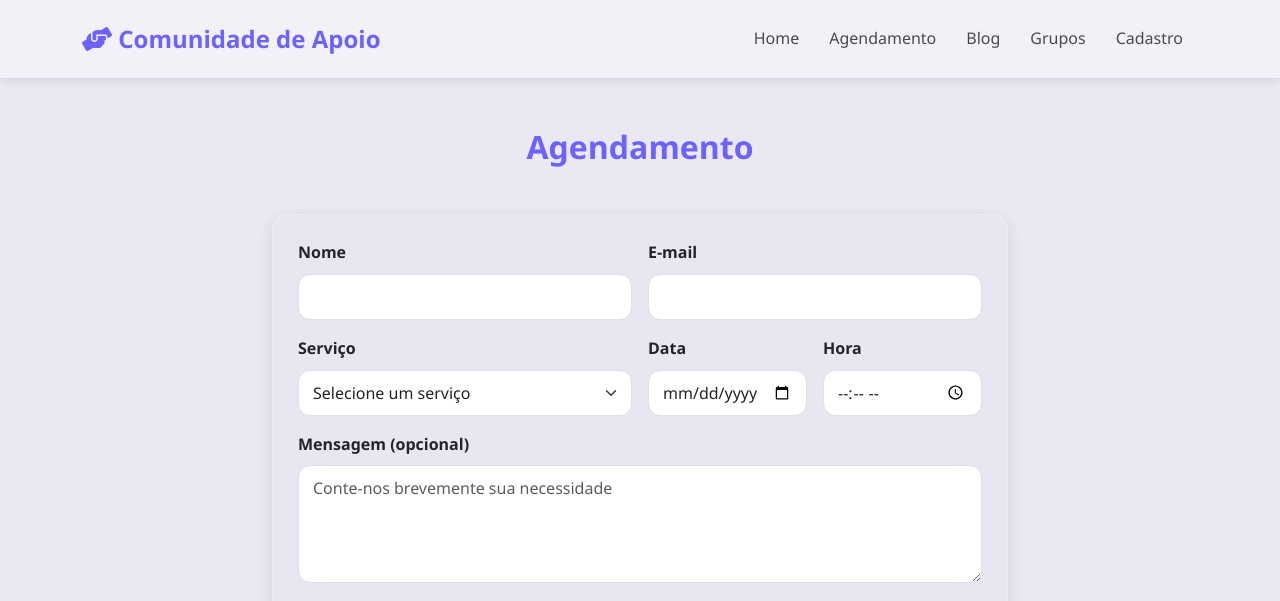
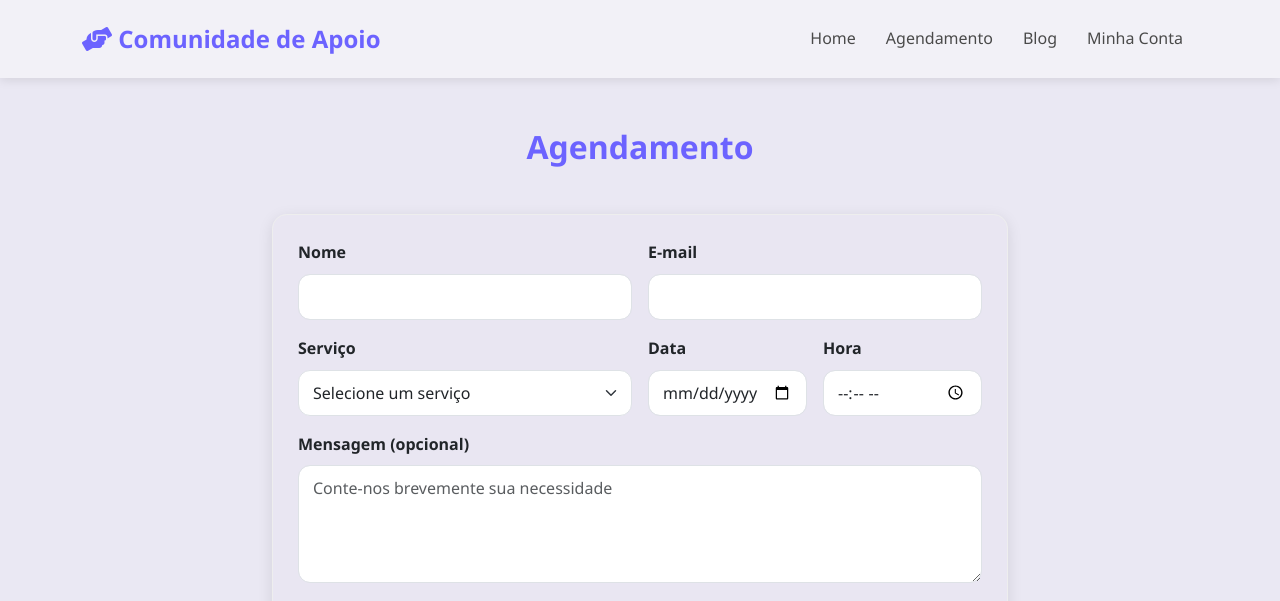
Before and after one commit to Jonatas-cruz/comunidade, a plain HTML site: page agendamento.html in a window 1280 px wide. Shown: the top 601 px of the page. Drawn offline with nearby package versions, Linux system fonts and the light colour scheme.

Commit message:
Update navigation links in agendamento.html

```diff
--- a/agendamento.html
+++ b/agendamento.html
@@ -23,8 +23,7 @@
 					<li class="nav-item"><a class="nav-link" href="index 3 1.html">Home</a></li>
 					<li class="nav-item"><a class="nav-link active" aria-current="page" href="agendamento.html">Agendamento</a></li>
 					<li class="nav-item"><a class="nav-link" href="blog.html">Blog</a></li>
-					<li class="nav-item"><a class="nav-link" href="index 3 1.html#grupos">Grupos</a></li>
-					<li class="nav-item"><a class="nav-link" href="conta.html">Cadastro</a></li>
+					<li class="nav-item"><a class="nav-link" href="conta.html">Minha Conta</a></li>
 
 				</ul>
 			</div>
```
